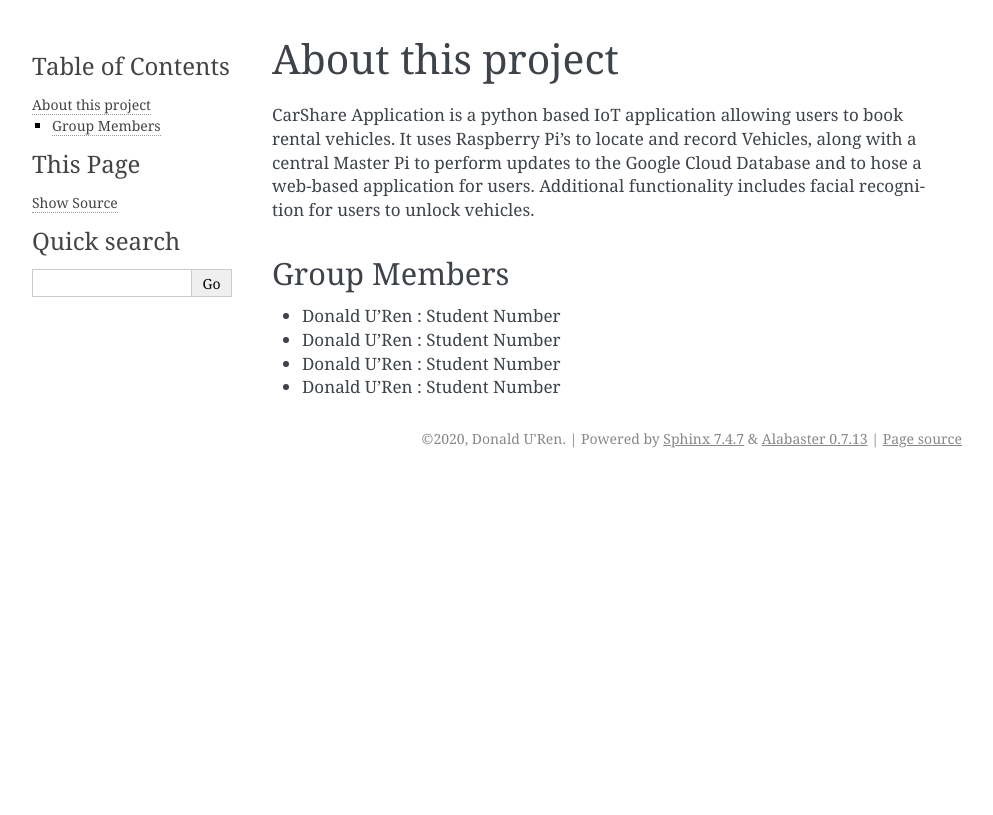
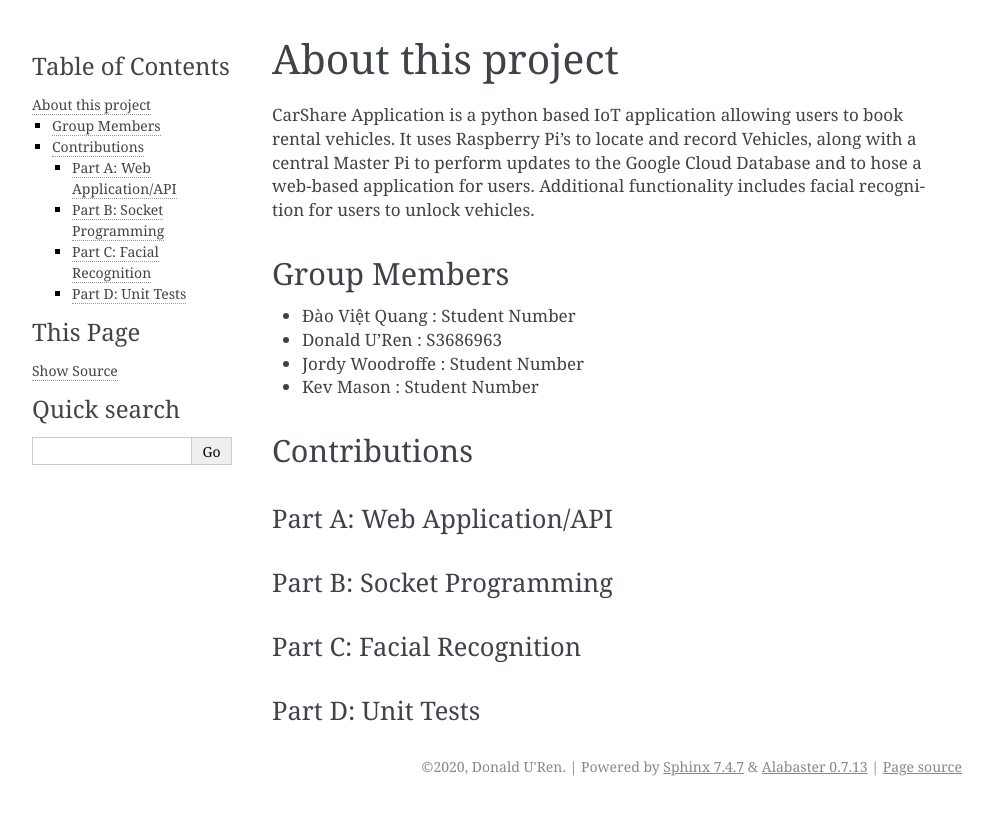
Before and after one commit to jordanwoodroffe/Rental-management, a Sphinx documentation site: the page built from docs/about.rst, in a window 1280 px wide. Shown: the top 815 px of the page, without its empty margins (148-1141 px from the left). Built offline with Sphinx 7.4.7, drawn with Linux system fonts in a browser that asks for light colours.

Commit message:
comments and sphinx docs
Signed-off-by: donald-uren <donalduren@gmail.com>

```diff
--- a/docs/about.rst
+++ b/docs/about.rst
@@ -6,13 +6,27 @@ CarShare Application is a python based IoT application allowing users to book re
 locate and record Vehicles, along with a central Master Pi to perform updates to the Google Cloud Database and to hose a
 web-based application for users. Additional functionality includes facial recognition for users to unlock vehicles.
 
-*************
 Group Members
-*************
-- Donald U'Ren : Student Number
+-------------
+- Đào Việt Quang : Student Number
 
-- Donald U'Ren : Student Number
+- Donald U'Ren : S3686963
 
-- Donald U'Ren : Student Number
+- Jordy Woodroffe : Student Number
 
-- Donald U'Ren : Student Number
+- Kev Mason : Student Number
+
+Contributions
+-------------
+
+Part A: Web Application/API
+^^^^^^^^^^^^^^^^^^^^^^^^^^^
+
+Part B: Socket Programming
+^^^^^^^^^^^^^^^^^^^^^^^^^^
+
+Part C: Facial Recognition
+^^^^^^^^^^^^^^^^^^^^^^^^^^
+
+Part D: Unit Tests
+^^^^^^^^^^^^^^^^^^
--- a/docs/index.rst
+++ b/docs/index.rst
@@ -12,7 +12,7 @@ Welcome to Car Share Application's documentation!
 
    about
    code
-   unittests
+   unit-tests
 
 Indices and tables
 ==================
```
Also changed, not shown: app.py (+4 -3 lines), docs/unit-tests.rst (renamed from docs/unittests.rst).
